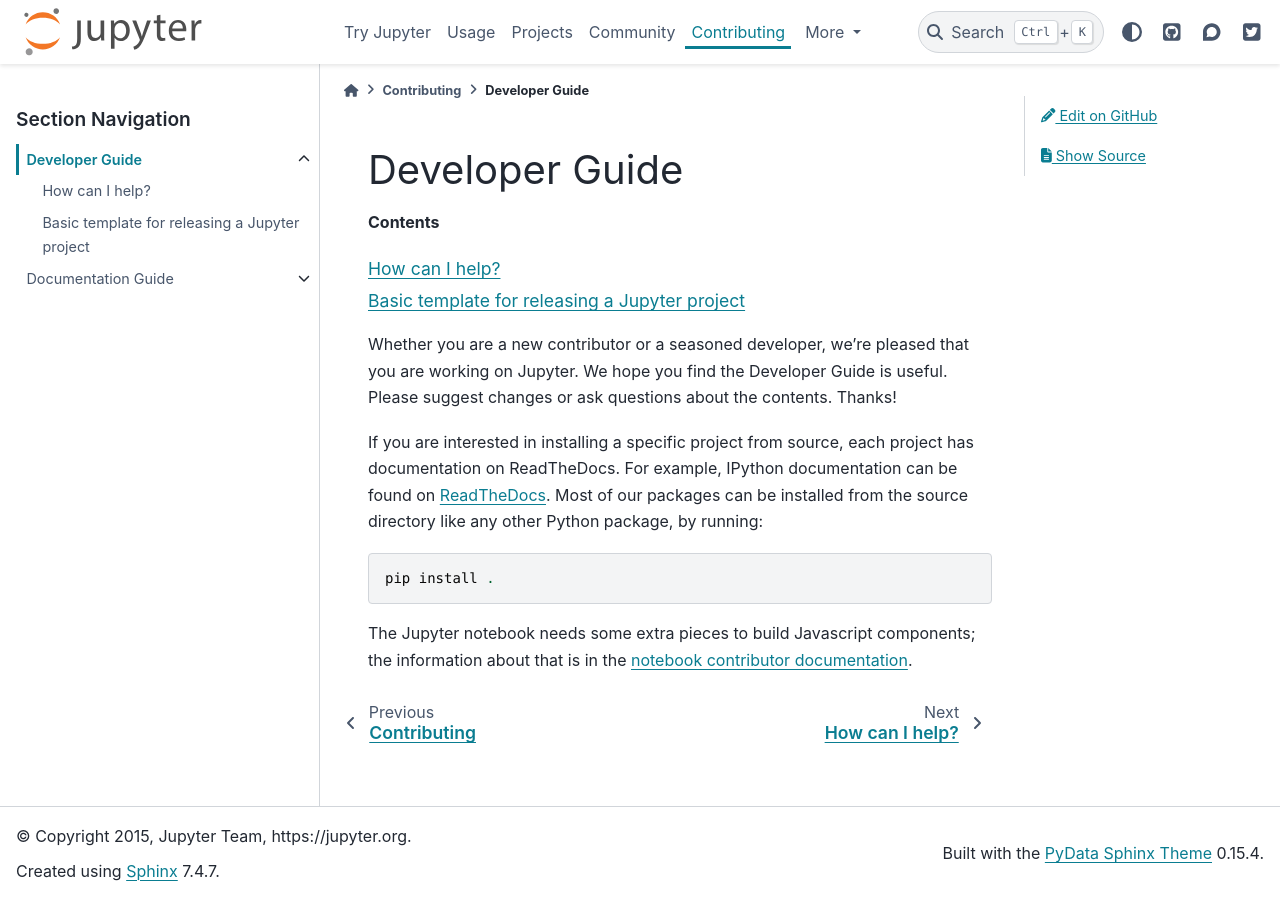
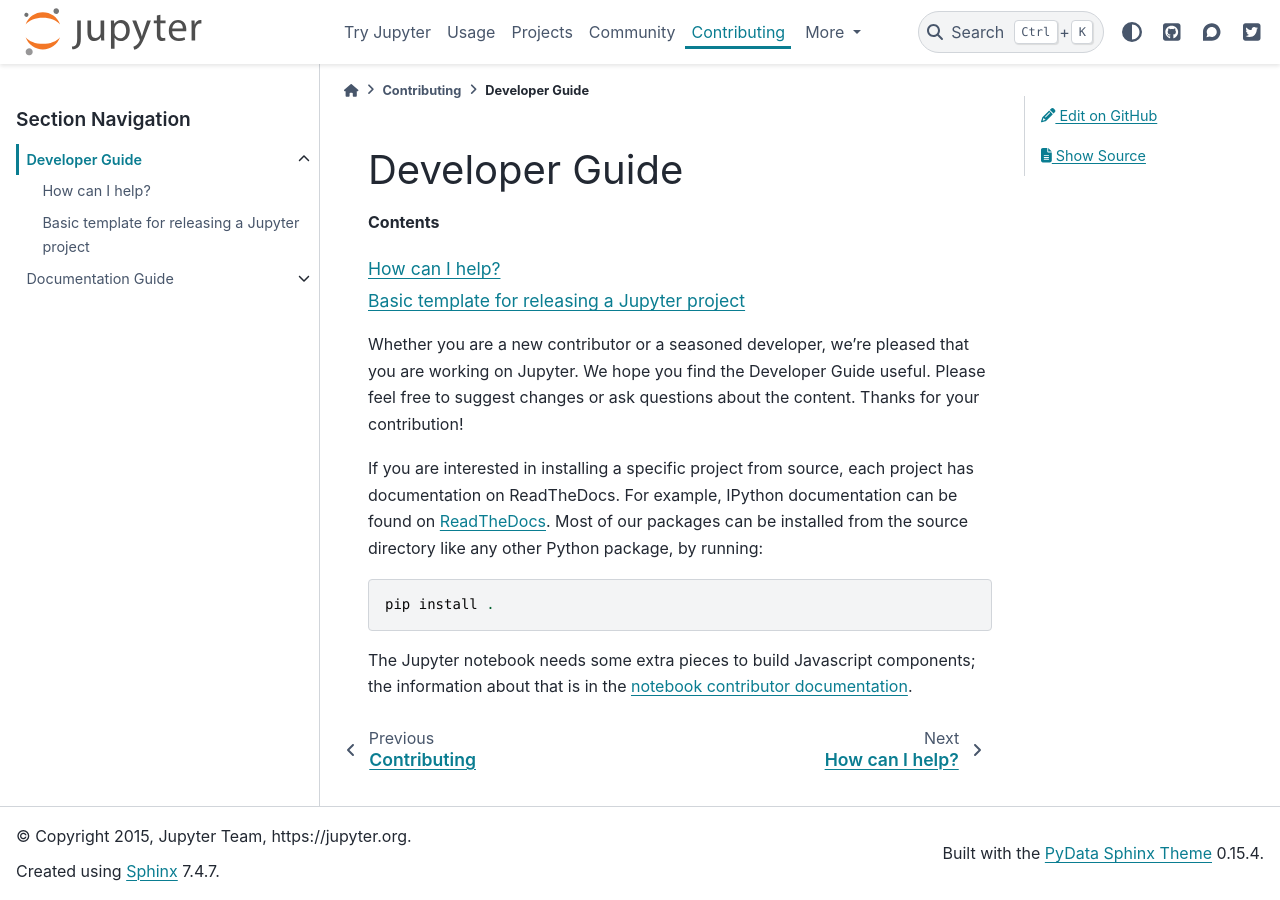
Before and after one commit to jupyter/jupyter, a Sphinx documentation site: the page built from docs/source/contributing/dev-contributions/index.rst, in a window 1280 px wide. Built offline with Sphinx 7.4.7 and the PyData theme 0.15.4, drawn with Linux system fonts in a browser that asks for light colours; pages that are not in the unit, such as notebooks, are missing from menus.

Commit message:
Fixed minor typos

```diff
--- a/docs/source/contributing/dev-contributions/index.rst
+++ b/docs/source/contributing/dev-contributions/index.rst
@@ -14,8 +14,8 @@
    releasing.rst
 
 Whether you are a new contributor or a seasoned developer, we're pleased that
-you are working on Jupyter. We hope you find the Developer Guide is useful.
-Please suggest changes or ask questions about the contents. Thanks!
+you are working on Jupyter. We hope you find the Developer Guide useful.
+Please feel free to suggest changes or ask questions about the content. Thanks for your contribution!
 
 If you are interested in installing a specific project from source, each
 project has documentation on ReadTheDocs. For example, IPython documentation
```
Also changed, not shown: docs/source/contributing/dev-contributions/contrib_guide.md (+1 -1 lines).
